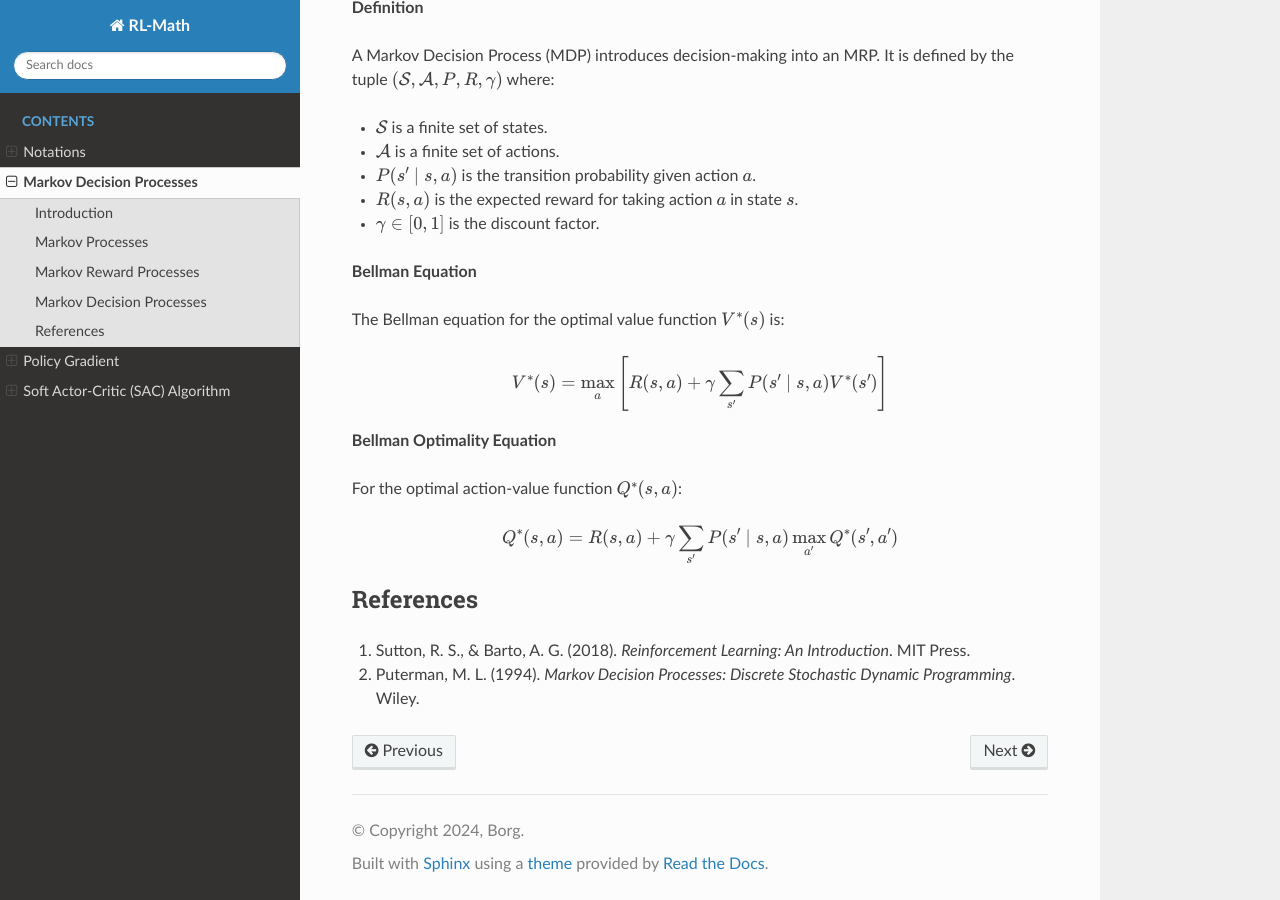
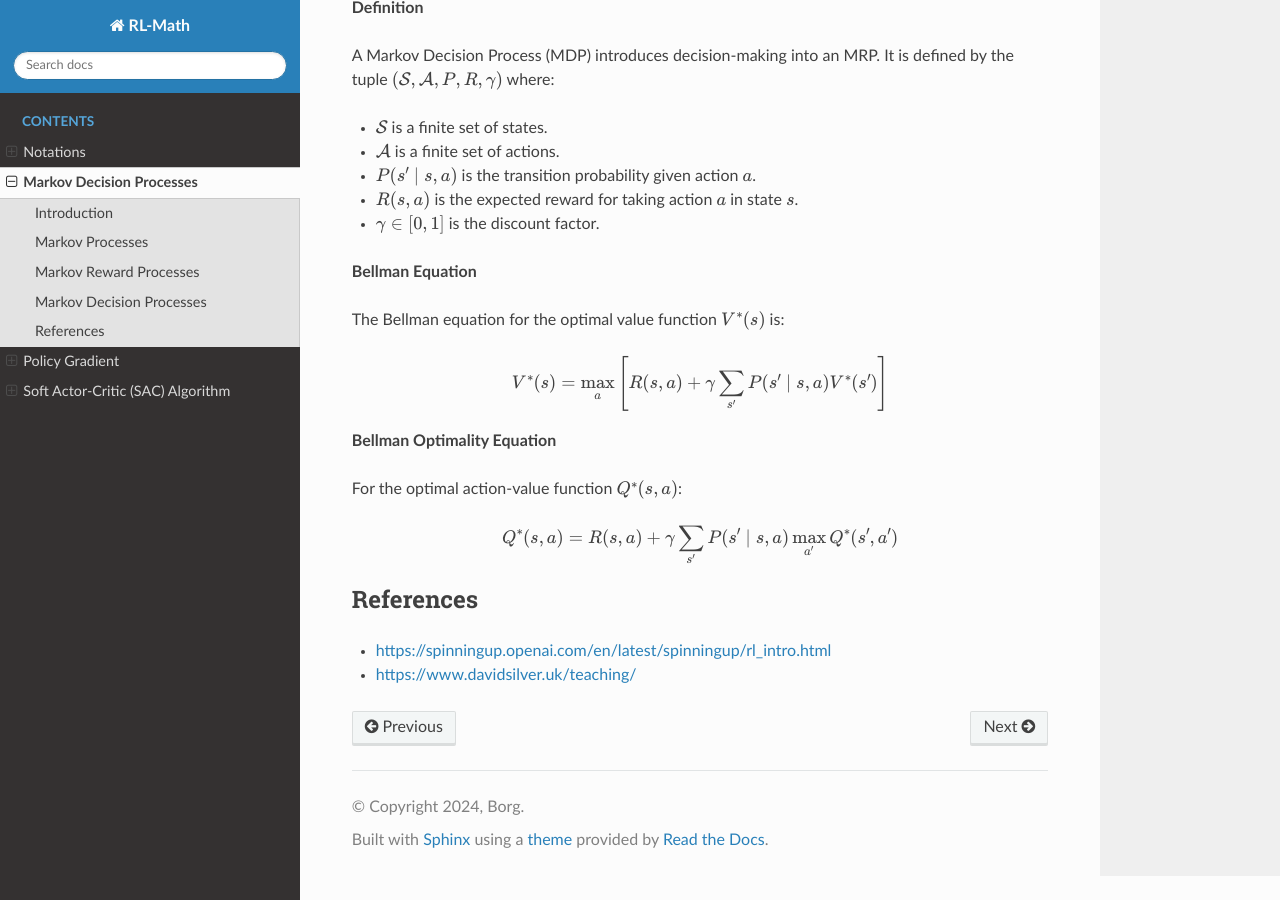
Before and after one commit to boyin96/Reinforcement-Learning-Math, a Sphinx documentation site: the page built from docs/source/mdp.rst, in a window 1280 px wide and 900 px high, scrolled down 1477 px. Built offline with Sphinx 7.4.7 and the Read the Docs theme 3.1.0, drawn with Linux system fonts in a browser that asks for light colours; formulas are drawn with MathJax 3.

Commit message:
Update mdp.rst

```diff
--- a/docs/source/mdp.rst
+++ b/docs/source/mdp.rst
@@ -74,5 +74,6 @@ For the optimal action-value function :math:`Q^*(s, a)`:
 
 References
 ----------------
-1. Sutton, R. S., & Barto, A. G. (2018). *Reinforcement Learning: An Introduction*. MIT Press.
-2. Puterman, M. L. (1994). *Markov Decision Processes: Discrete Stochastic Dynamic Programming*. Wiley.
+
+- https://spinningup.openai.com/en/latest/spinningup/rl_intro.html
+- https://www.davidsilver.uk/teaching/
```
